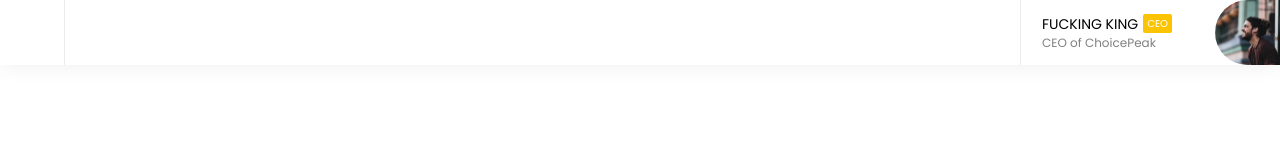
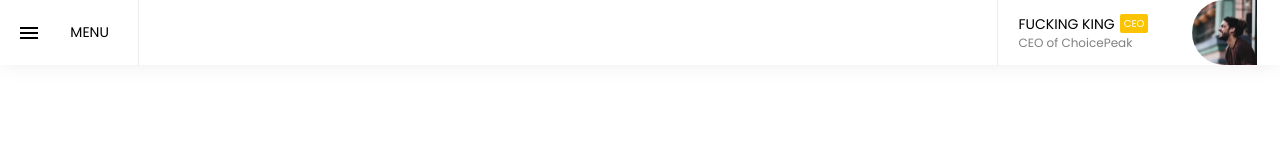
Before and after one commit to squizziee/ChoicePeak, a website: page index.html in a window 1280 px wide. Drawn offline with Linux system fonts and the light colour scheme.

Commit message:
Sidebar toggle button completed

```diff
--- a/app/sass/style.sass
+++ b/app/sass/style.sass
@@ -1,4 +1,6 @@
 $navbar-height: 65px
+$burger-menu-width: 18px
+$toggle-btn-width: $navbar-height - ($navbar-height - $burger-menu-width) / 2
 
 body
     margin: 0
@@ -13,12 +15,35 @@ header
     height: $navbar-height
     box-shadow: 0 0 20px rgba(#000, .075)
     display: flex
-    .toggle_btn_section
-        width: $navbar-height
+    .sidebar_toggle_section
+        width: $navbar-height * 1.5 + $toggle-btn-width
         height: $navbar-height
         border-right: .5px solid rgba(#000, .075)
+        display: flex
+        .toggle_btn
+            width: $toggle-btn-width
+            height: $navbar-height
+            display: flex
+            align-items: center
+            justify-content: flex-end
+            .burger_menu
+                span
+                    display: block
+                    height: 2px
+                    width: $burger-menu-width
+                    background: #000
+                    margin: 3px
+        .title
+            width: $navbar-height * 1.5
+            height: $navbar-height
+            display: flex
+            align-items: center
+            justify-content: center
+            font-family: 'Poppins', sans-serif
+            font-size: 14px
+            text-transform: uppercase
     .logo_section
-        width: calc(100% - #{$navbar-height * 5})
+        width: calc(100% - #{$navbar-height * 6.5})
         height: $navbar-height
     .account_data_section
         width: $navbar-height * 3
--- a/index.html
+++ b/index.html
@@ -8,12 +8,21 @@
     <link rel="preconnect" href="https://fonts.gstatic.com" crossorigin>
     <link href="https://fonts.googleapis.com/css2?family=Poppins&family=Staatliches&display=swap" rel="stylesheet">
     <link rel="stylesheet" href="/build/css/style.min.css">
-    <title>Document</title>
+    <title>Feed | ChoicePeak</title>
 </head>
 <body>
     <header>
-        <section class="toggle_btn_section">
-            <!--Button for sidebar movement-->
+        <section class="sidebar_toggle_section">
+            <div class="toggle_btn">
+                <div class="burger_menu">
+                    <span></span>
+                    <span></span>
+                    <span></span>
+                </div>
+            </div>
+            <div class="title">
+                Menu
+            </div>
         </section>
         <section class="logo_section">
             <!--Logo, not designed yet-->
```
Also changed, not shown: build/css/style.min.css.
